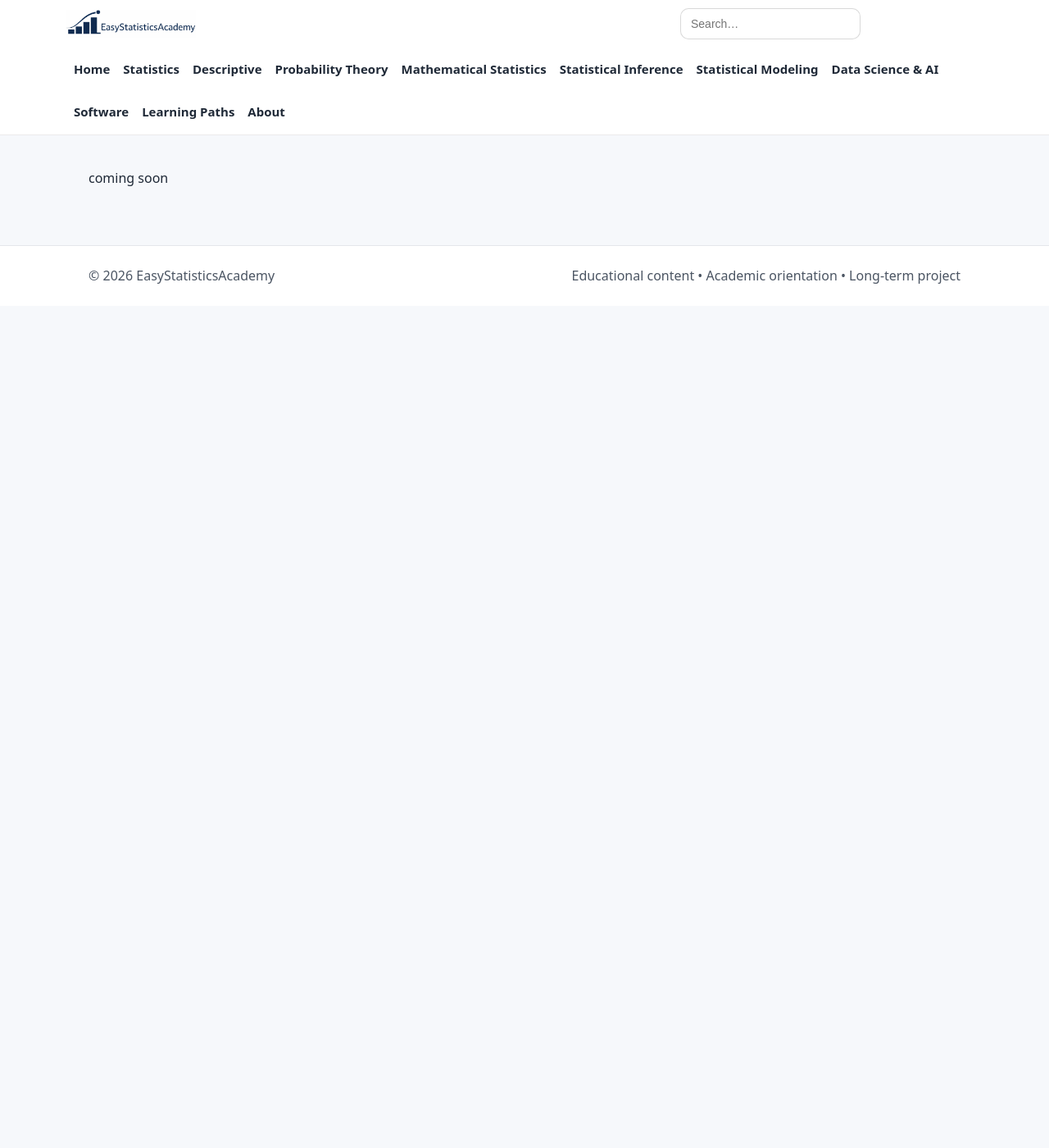
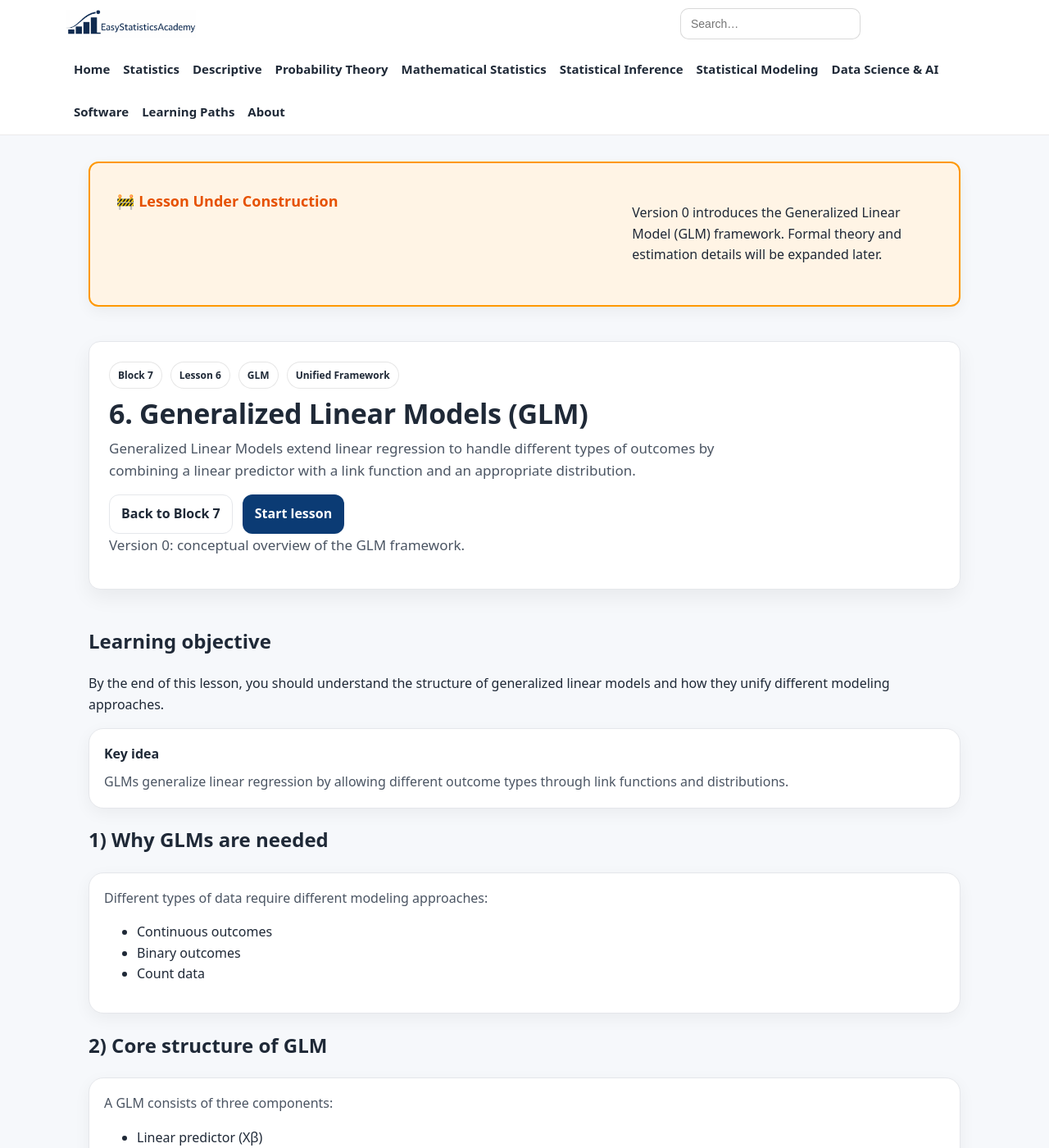
Before and after one commit to ammar-homaida-statistics/easystatisticsacademy, a Jekyll site: the page built from modeling/extensions/glm/index.md, in a window 1280 px wide and 1400 px high. Shown: the whole window at 82% size. Built offline with Jekyll 4.4.1, drawn with Linux system fonts in a browser that asks for light colours; our own code applies the rules of GitHub Pages for plain Markdown files; some of the changed text lies outside the part shown.

Commit message:
Add lesson content

```diff
--- a/modeling/extensions/glm/index.md
+++ b/modeling/extensions/glm/index.md
@@ -1 +1,189 @@
-coming soon
+---
+layout: default
+title: 6. Generalized Linear Models (GLM)
+permalink: /modeling/extensions/glm/
+sidebar: false
+---
+
+<!-- UNDER CONSTRUCTION -->
+<section class="section section-slim">
+  <div class="callout" style="background:#fff4e5; border:2px solid #ff9800; padding:2rem; border-radius:12px;">
+    <h2 style="color:#e65100;">🚧 Lesson Under Construction</h2>
+    <p>
+      Version 0 introduces the Generalized Linear Model (GLM) framework.
+      Formal theory and estimation details will be expanded later.
+    </p>
+  </div>
+</section>
+
+<!-- ✅ Update last visited lesson -->
+<script>
+(function () {
+  localStorage.setItem("esa_continue_modeling_extensions_lesson_v0", JSON.stringify({
+    url: "/modeling/extensions/glm/",
+    label: "Lesson 6 — Generalized Linear Models",
+    ts: Date.now()
+  }));
+})();
+</script>
+
+<!-- HERO -->
+<section class="hero hero-section">
+  <div class="hero-card">
+
+    <div class="badge-row">
+      <span class="badge">Block 7</span>
+      <span class="badge">Lesson 6</span>
+      <span class="badge">GLM</span>
+      <span class="badge">Unified Framework</span>
+    </div>
+
+    <h1>6. Generalized Linear Models (GLM)</h1>
+
+    <p class="lead">
+      Generalized Linear Models extend linear regression to handle different types of outcomes
+      by combining a linear predictor with a link function and an appropriate distribution.
+    </p>
+
+    <div class="hero-actions">
+      <a class="btn btn-outline" href="/modeling/extensions/">Back to Block 7</a>
+      <a class="btn" href="#lesson">Start lesson</a>
+    </div>
+
+    <p class="muted-mini">
+      Version 0: conceptual overview of the GLM framework.
+    </p>
+
+  </div>
+</section>
+
+<!-- LESSON -->
+<section class="section" id="lesson">
+
+  <h2>Learning objective</h2>
+  <p>
+    By the end of this lesson, you should understand the structure of generalized linear models
+    and how they unify different modeling approaches.
+  </p>
+
+  <div class="card">
+    <h3>Key idea</h3>
+    <p>
+      GLMs generalize linear regression by allowing different outcome types
+      through link functions and distributions.
+    </p>
+  </div>
+
+  <h2>1) Why GLMs are needed</h2>
+  <div class="card">
+    <p>
+      Different types of data require different modeling approaches:
+    </p>
+    <ul>
+      <li>Continuous outcomes</li>
+      <li>Binary outcomes</li>
+      <li>Count data</li>
+    </ul>
+  </div>
+
+  <h2>2) Core structure of GLM</h2>
+  <div class="card">
+    <p>
+      A GLM consists of three components:
+    </p>
+    <ul>
+      <li>Linear predictor (Xβ)</li>
+      <li>Link function</li>
+      <li>Probability distribution</li>
+    </ul>
+  </div>
+
+  <h2>3) Linear predictor</h2>
+  <div class="card">
+    <p>
+      Same as linear regression:
+      a weighted combination of predictors.
+    </p>
+  </div>
+
+  <h2>4) Link function</h2>
+  <div class="card">
+    <p>
+      Connects the linear predictor to the expected value of the outcome.
+    </p>
+  </div>
+
+  <h2>5) Distribution</h2>
+  <div class="card">
+    <p>
+      Specifies the type of outcome:
+    </p>
+    <ul>
+      <li>Normal → linear regression</li>
+      <li>Binomial → logistic regression</li>
+      <li>Poisson → count models</li>
+    </ul>
+  </div>
+
+  <h2>6) Examples</h2>
+  <div class="card">
+    <ul>
+      <li>Linear regression → identity link</li>
+      <li>Logistic regression → logit link</li>
+    </ul>
+  </div>
+
+  <h2>7) What GLM changes</h2>
+  <div class="card">
+    <p>
+      It changes how the outcome is modeled,
+      while keeping the linear structure in predictors.
+    </p>
+  </div>
+
+  <h2>8) What stays the same</h2>
+  <div class="card">
+    <ul>
+      <li>Interpretation of predictors (conceptually)</li>
+      <li>Model-building logic</li>
+      <li>Statistical reasoning</li>
+    </ul>
+  </div>
+
+  <h2>9) Why this matters</h2>
+  <div class="card">
+    <p>
+      GLMs provide a unified framework for modeling different types of data.
+    </p>
+  </div>
+
+  <h2>10) What comes next</h2>
+  <div class="card">
+    <p>
+      We now examine link functions in more detail.
+    </p>
+  </div>
+
+  <div class="card">
+    <h3>Outcome of this lesson</h3>
+    <ul>
+      <li>Understand GLM structure</li>
+      <li>Recognize components of a model</li>
+      <li>See connection between linear and logistic regression</li>
+      <li>Understand role of distributions</li>
+      <li>Prepare for link functions</li>
+    </ul>
+  </div>
+
+  <div class="card">
+    <h3>Next step</h3>
+    <p>
+      We now explore link functions,
+      which connect predictors to outcomes.
+    </p>
+    <a class="btn" href="/modeling/extensions/link-functions/">
+      Next lesson: Link Functions →
+    </a>
+  </div>
+
+</section>
```
